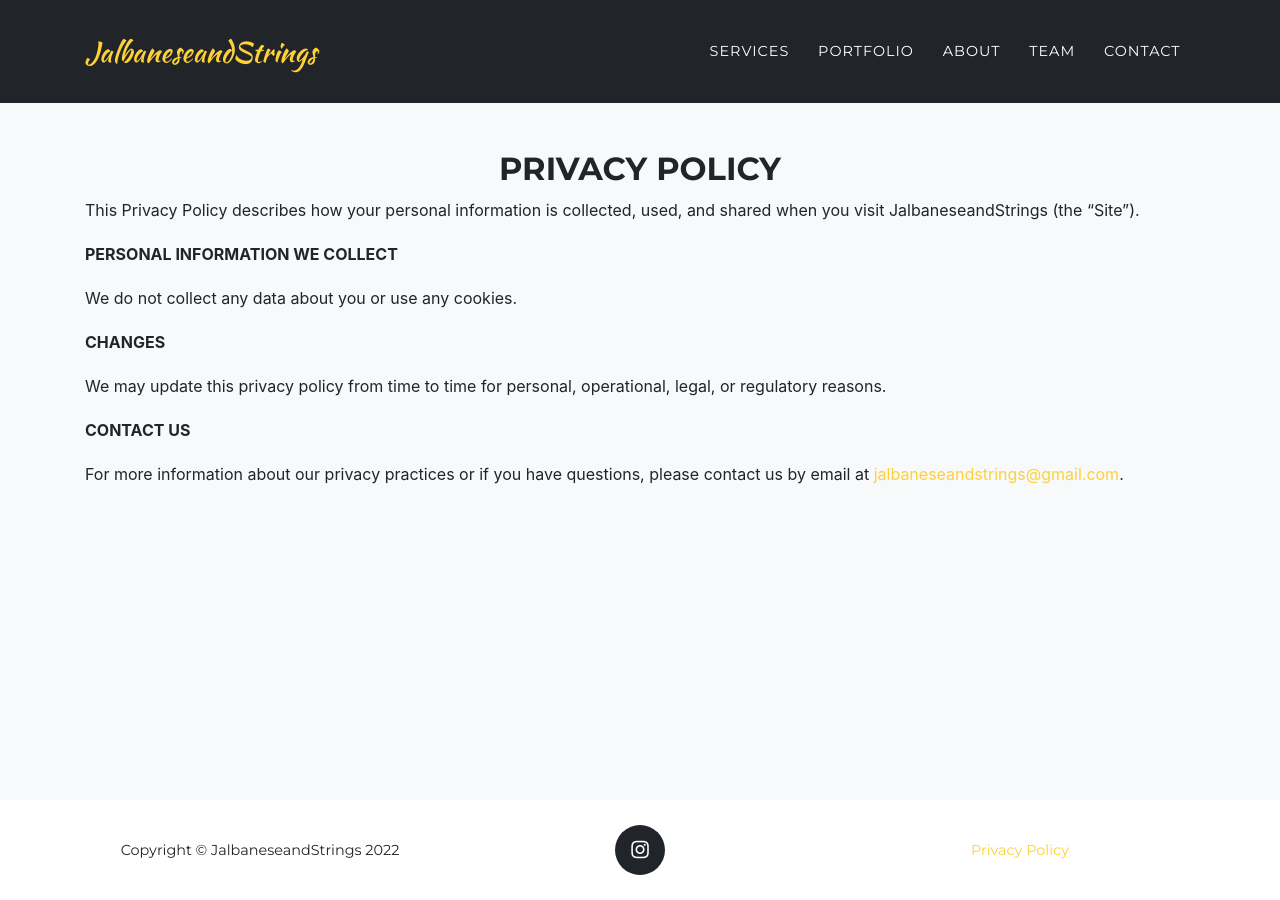
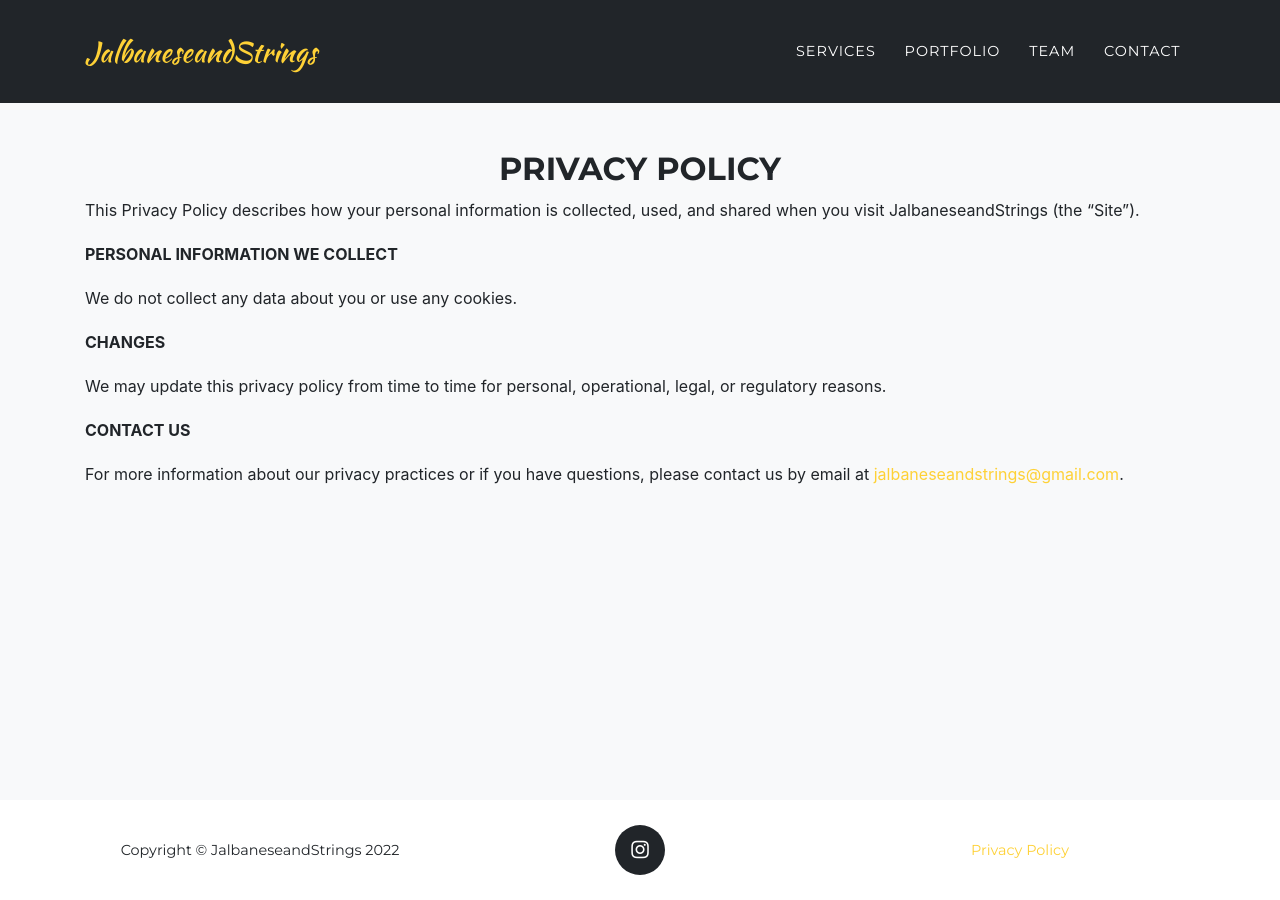
Before and after one commit to JalbaneseandStrings/JalbaneseandStrings.github.io, a Jekyll site: the page built from legal.md, in a window 1280 px wide. Built offline with Jekyll 4.4.1, drawn with Linux system fonts in a browser that asks for light colours; some web fonts are replaced.

Commit message:
removed about from nav

```diff
--- a/_data/navigation.yml
+++ b/_data/navigation.yml
@@ -15,8 +15,6 @@ en: &DEFAULT_EN
       section: services
     - title: "Portfolio"
       section: portfolio
-    - title: "About"
-      section: about
     - title: "Team"
       section: team
     - title: "Contact"
```
